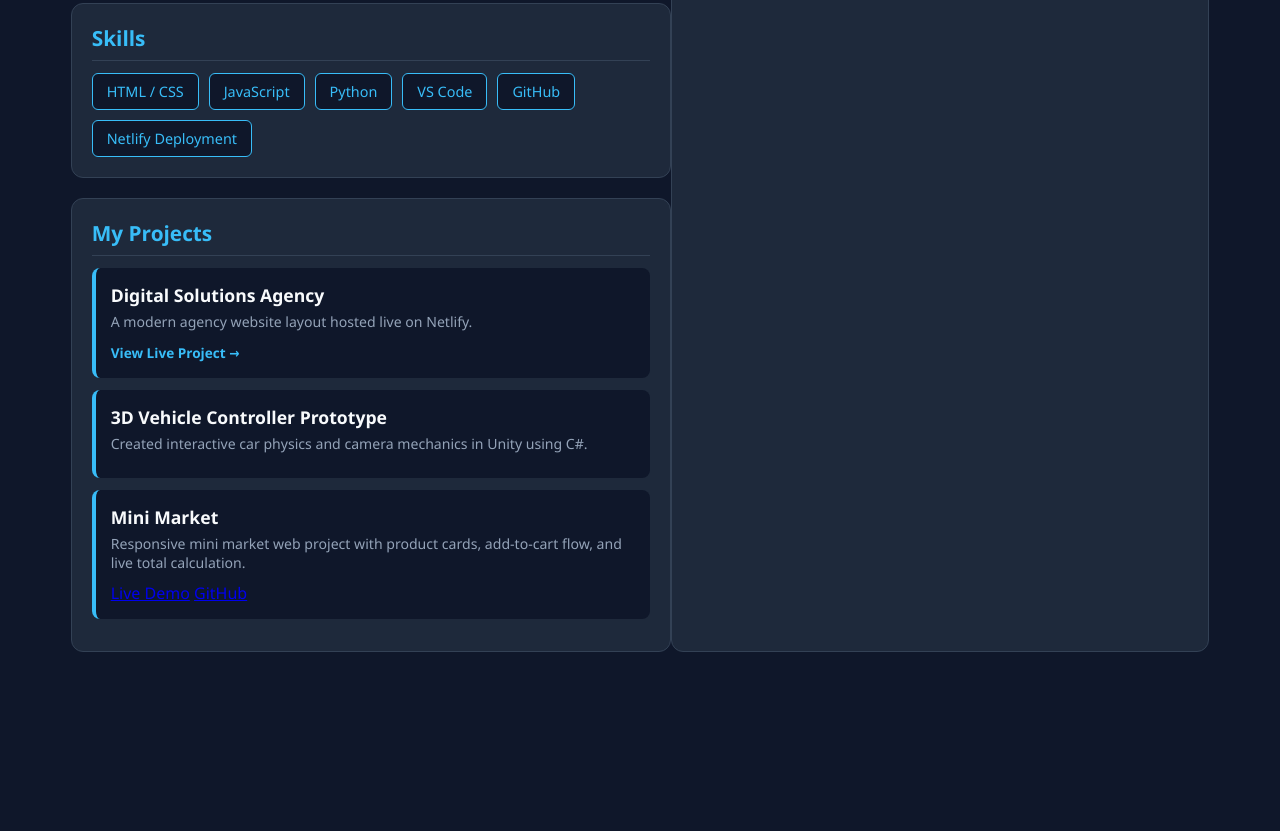
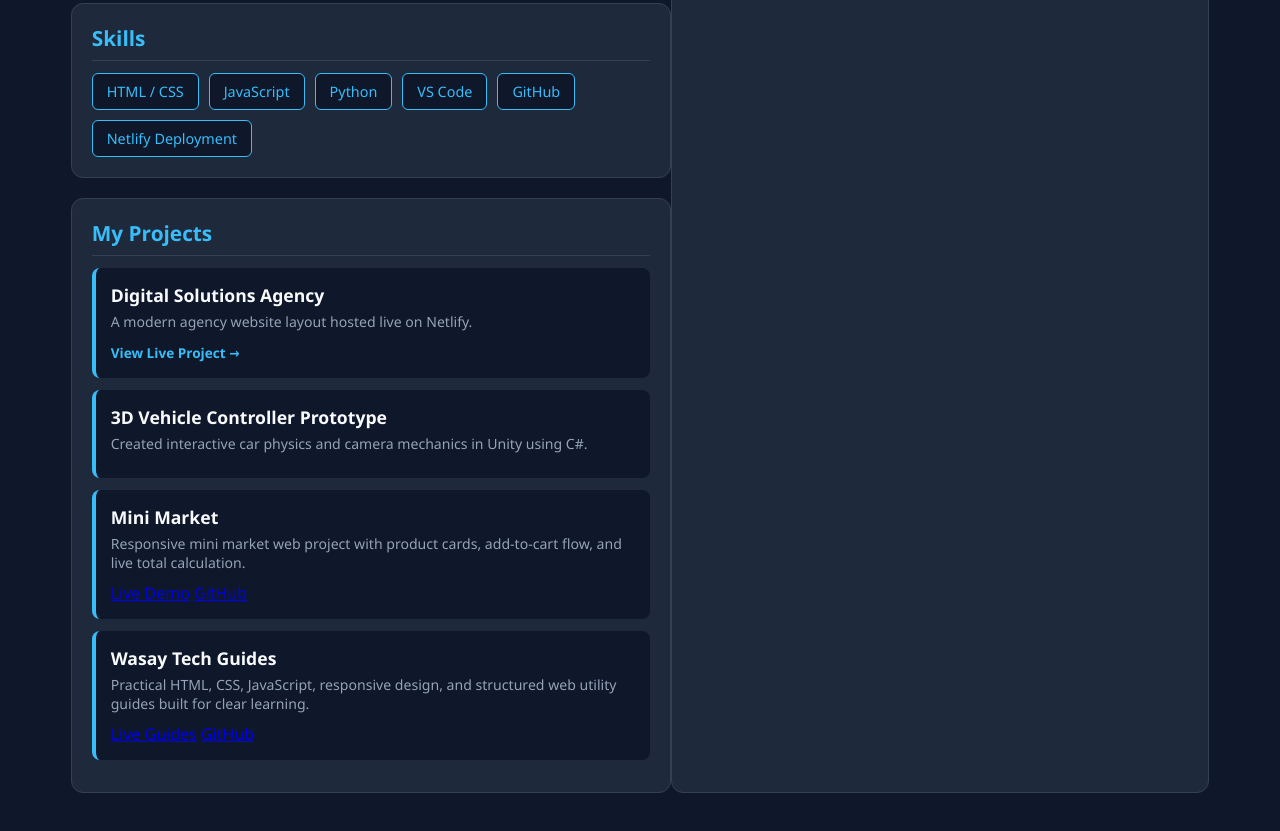
Before and after one commit to abdulwasay6657-hub/my-portfolio, a plain HTML site: page index.html in a window 1280 px wide. Shown: the part 451-1282 px from the top of the page. Before the commit the page ends 1143 px from the top, so only its background shows below. Drawn offline with Linux system fonts and the light colour scheme.

Commit message:
Update index.html

```diff
--- a/index.html
+++ b/index.html
@@ -199,7 +199,13 @@
   <a href="https://elaborate-kitten-ad70e5.netlify.app"_blank" class="btn">Live Demo</a>
   <a href="https://github.com/abdulwasay6657-hub/Market-crawler" target="_blank" class="btn">GitHub</a>
 </div>
-            </div>
+<div class="project-card">
+            <h3>Wasay Tech Guides</h3>
+            <p>Practical HTML, CSS, JavaScript, responsive design, and structured web utility guides built for clear learning.</p>
+            <a href="https://wasay-guideinfo.netlify.app" target="_blank" class="btn">Live Guides</a>
+            <a href="https://github.com/abdulwasay6657-hub/wasay-guides" target="_blank" class="btn">GitHub</a>
+          </div>
+        </div>
         </div>
 
         <!-- Connect -->
```
